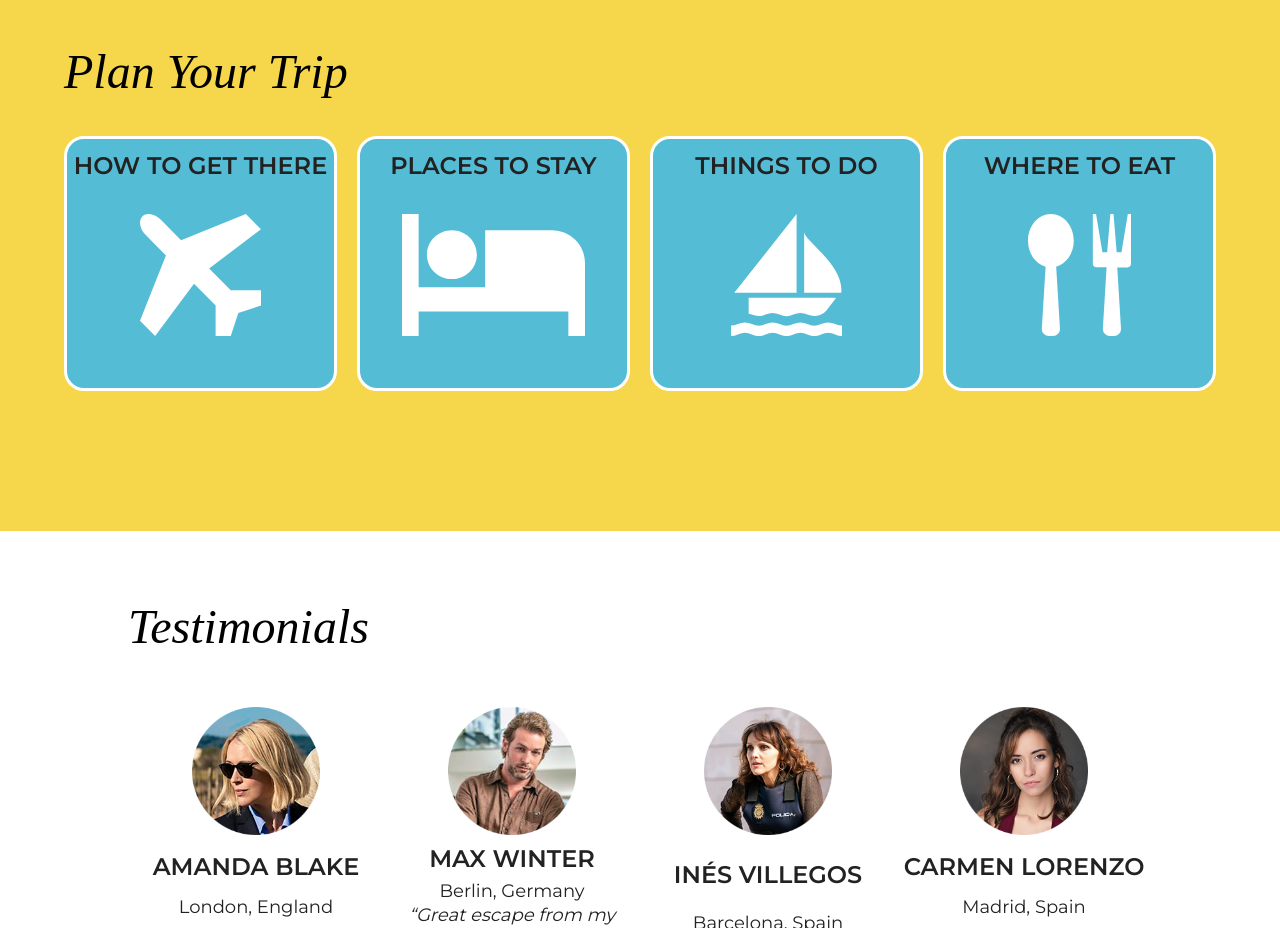
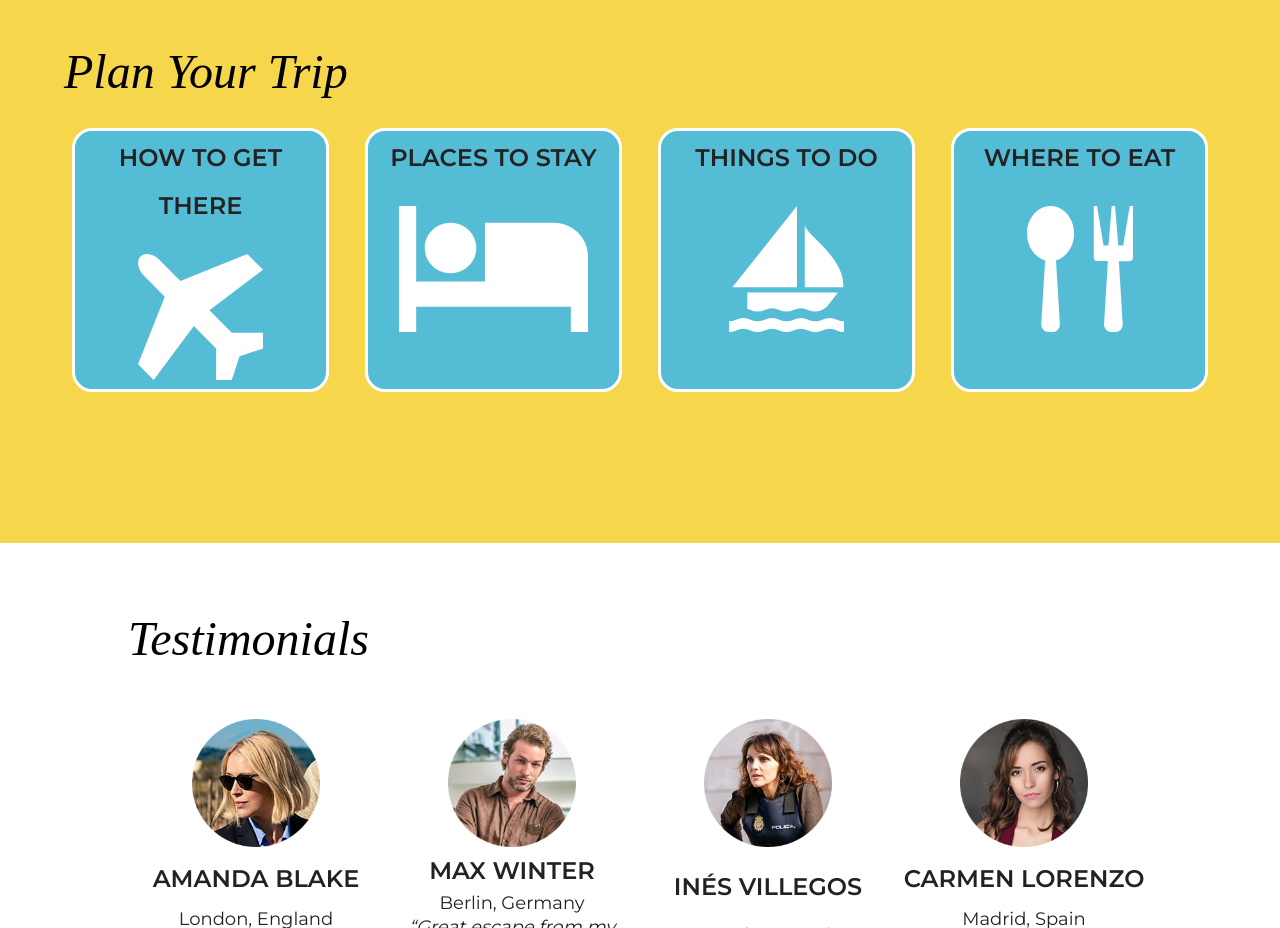
Before and after one commit to Dylan7SH/wunderlust, a plain HTML site: page wunderlust-majorca.html in a window 1280 px wide. Shown: the part 980-1908 px from the top of the page. Drawn offline with Linux system fonts and the light colour scheme; a web font is replaced by a local one.

Commit message:
Final Commit

```diff
--- a/styles.css
+++ b/styles.css
@@ -614,7 +614,7 @@ footer a {
     }
 
     #plan div section {
-        margin: 0.5;
+        margin: 0.5rem;
     }
     /* Plan Styling End */
 
```
